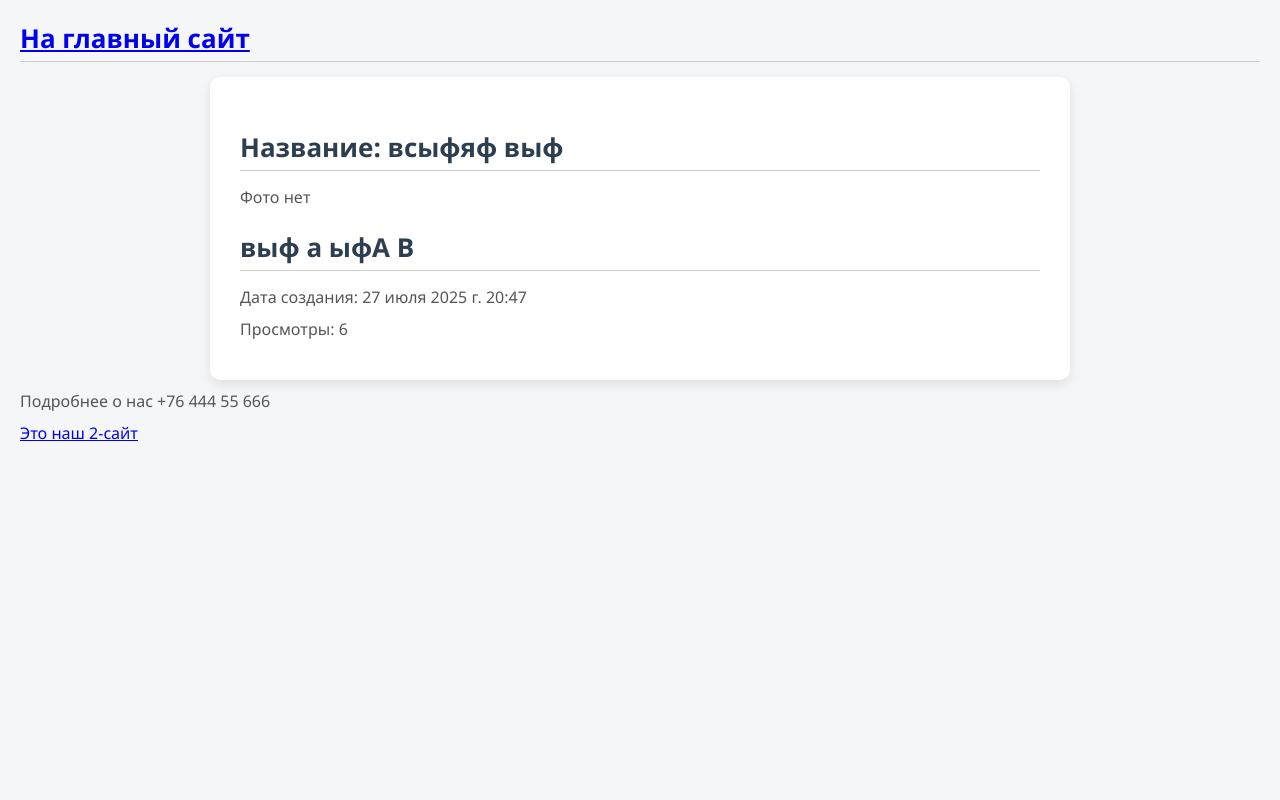
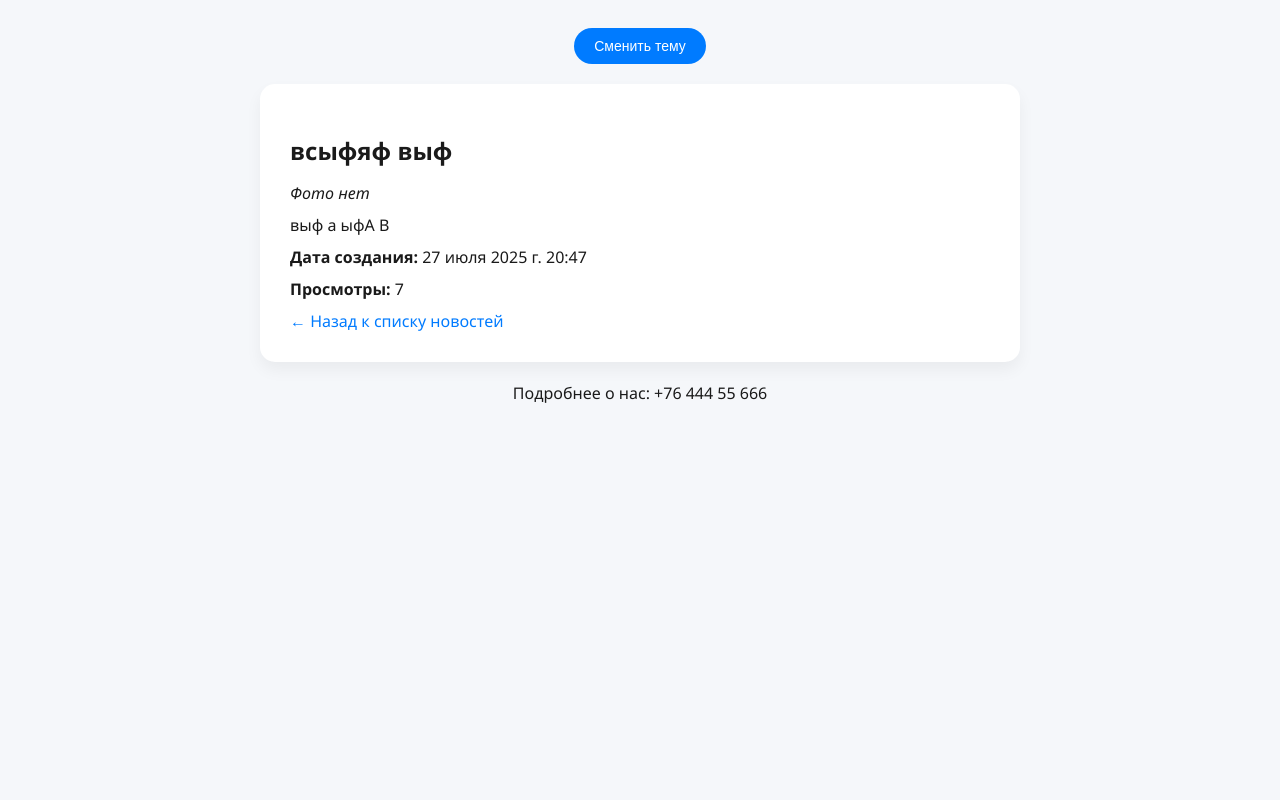
Before and after one commit to nuradilcoder/final_project, a Django app: page /news_detail/10/ in a window 1280 px wide. Run offline with Django 5.2, Linux system fonts and the light colour scheme; data comes from the database, SQL or seed files in the repository; both versions use the stored data as it was after the commit.

Commit message:
Add files via upload

```diff
--- /dev/null
+++ b/final_project/news/static/css/news_detail.css
@@ -0,0 +1,66 @@
+body {
+    padding: 20px;
+    font-family: 'Segoe UI', sans-serif;
+    background-color: var(--bg-light);
+    color: var(--text-light);
+    transition: all 0.3s ease-in-out;
+}
+
+.dark-theme {
+    background-color: var(--bg-dark);
+    color: var(--text-dark);
+}
+
+.news-detail {
+    max-width: 700px;
+    margin: 0 auto;
+    padding: 30px;
+    background-color: var(--card-light);
+    border-radius: 15px;
+    box-shadow: 0 8px 16px rgba(0, 0, 0, 0.05);
+    transition: background-color 0.3s;
+}
+
+.dark-theme .news-detail {
+    background-color: var(--card-dark);
+}
+
+.news-detail h2 {
+    margin-bottom: 15px;
+}
+
+.news-detail img {
+    max-width: 100%;
+    margin: 10px 0;
+    border-radius: 12px;
+}
+
+.news-detail p {
+    margin: 10px 0;
+    font-size: 1rem;
+}
+
+a {
+    color: #007BFF;
+    text-decoration: none;
+}
+
+a:hover {
+    text-decoration: underline;
+}
+
+.theme-toggle {
+    display: block;
+    margin: 0 auto 20px;
+    background: #007BFF;
+    color: white;
+    padding: 10px 20px;
+    border: none;
+    border-radius: 25px;
+    cursor: pointer;
+    font-size: 14px;
+}
+
+.theme-toggle:hover {
+    background: #0056b3;
+}
--- /dev/null
+++ b/final_project/news/static/css/theme.css
@@ -0,0 +1,41 @@
+:root {
+    --bg-light: #f5f7fa;
+    --text-light: #1a1a1a;
+    --card-light: #ffffff;
+
+    --bg-dark: #121212;
+    --text-dark: #e0e0e0;
+    --card-dark: #1e1e1e;
+}
+
+body {
+    background-color: var(--bg-light);
+    color: var(--text-light);
+    transition: all 0.3s ease-in-out;
+}
+
+.dark-theme {
+    background-color: var(--bg-dark);
+    color: var(--text-dark);
+}
+
+.dark-theme .news-card {
+    background-color: var(--card-dark);
+    box-shadow: 0 8px 16px rgba(255, 255, 255, 0.05);
+}
+
+.theme-toggle {
+    display: block;
+    margin: 0 auto 20px;
+    background: #007BFF;
+    color: white;
+    padding: 10px 20px;
+    border: none;
+    border-radius: 25px;
+    cursor: pointer;
+    font-size: 14px;
+}
+
+.theme-toggle:hover {
+    background: #0056b3;
+}
--- /dev/null
+++ b/final_project/news/static/js/theme.js
@@ -0,0 +1,11 @@
+function toggleTheme() {
+    document.body.classList.toggle('dark-theme');
+    localStorage.setItem('theme', document.body.classList.contains('dark-theme') ? 'dark' : 'light');
+}
+
+window.onload = () => {
+    const savedTheme = localStorage.getItem('theme');
+    if (savedTheme === 'dark') {
+        document.body.classList.add('dark-theme');
+    }
+};
--- a/final_project/news/templates/news_detail.html
+++ b/final_project/news/templates/news_detail.html
@@ -1,19 +1,35 @@
 {% load static %}
-<h2><a href="{% url 'news_list' %}" > На главный сайт </a></h2>
-<link rel="stylesheet" href="{% static 'news_detail.css' %}">
+<!DOCTYPE html>
+<html lang="ru">
+<head>
+    <meta charset="UTF-8">
+    <title>{{ news.title }} | Новость</title>
+    <link rel="stylesheet" href="{% static 'css/news_detail.css' %}">
+    <link rel="stylesheet" href="{% static 'css/theme.css' %}">
+</head>
+<body>
+    <button class="theme-toggle" onclick="toggleTheme()">Сменить тему</button>
 
     <div class="news-detail">
-   <h2>Название: {{ news.title }}</h2>
+        <h2>{{ news.title }}</h2>
+
         {% if news.news_image %}
             <img src="{{ news.news_image.url }}" alt="{{ news.title }}">
         {% else %}
-      <p>Фото нет</p>
+            <p><i>Фото нет</i></p>
         {% endif %}
 
-   <h2>{{ news.description }}</h2>
-   <p>Дата создания: {{ news.created_at }}</p>
-   <p>Просмотры: {{ news.views_count }}</p>
+        <p>{{ news.description }}</p>
+        <p><strong>Дата создания:</strong> {{ news.created_at }}</p>
+        <p><strong>Просмотры:</strong> {{ news.views_count }}</p>
+
+        <a href="{% url 'news_list' %}">← Назад к списку новостей</a>
     </div>
 
-<p> Подробнее о нас +76 444 55 666</p>
-<p> <a href="{% url 'news_list' %}"> Это наш 2-сайт </a>  </p>
+    <footer style="text-align:center; margin-top:20px;">
+        <p>Подробнее о нас: +76 444 55 666</p>
+    </footer>
+
+    <script src="{% static 'js/theme.js' %}"></script>
+</body>
+</html>
--- a/final_project/news/views.py
+++ b/final_project/news/views.py
@@ -9,5 +9,7 @@ def news_list(request):
 
 def news_detail(request, id):
     news = get_object_or_404(News, id=id)
+    news.views_count += 1
+    news.save( update_fields=['views_count'] )
     context = {'news' : news}
     return render(request, 'news_detail.html', context )
```
Also changed, not shown: final_project/news/static/css/news_list.css (added, +60 -0 lines), final_project/news/templates/news_list.html (+22 -5 lines), final_project/db.sqlite3. Lines whose indentation alone changed are shown as unchanged.
